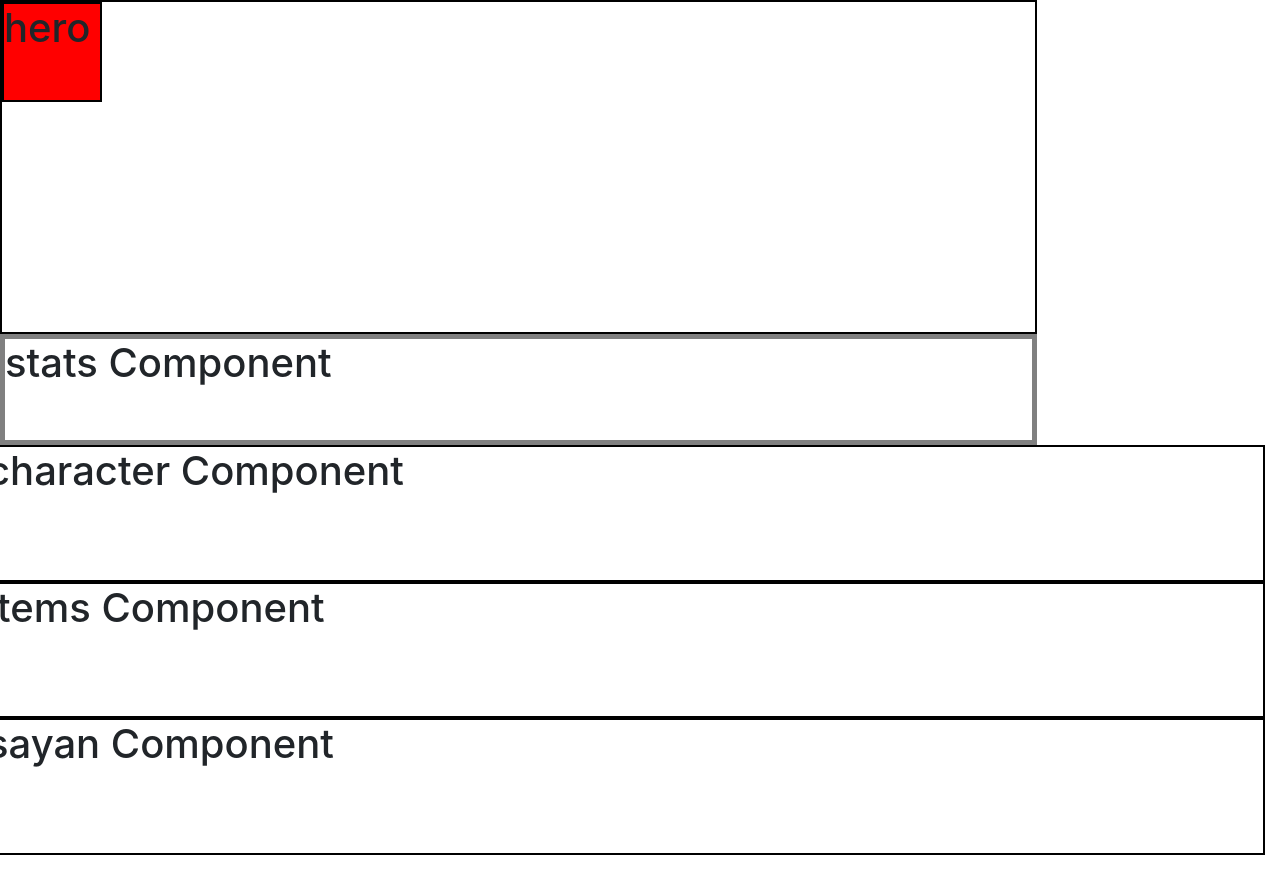
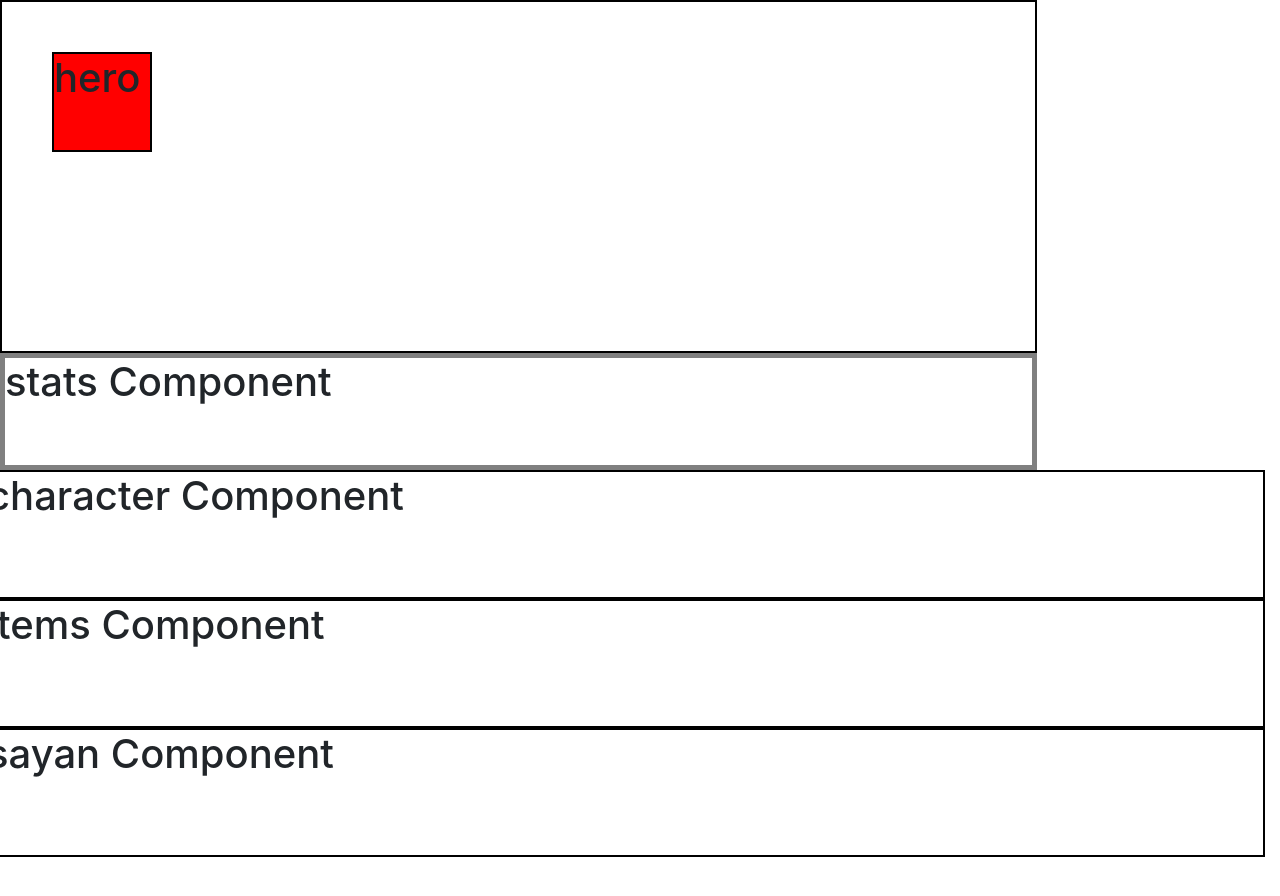
Before and after one commit to adriansdk/Iron-Hero, a Vue app: page / in a window 1280 px wide. Shown: the top 896 px of the page. Built offline with nearby package versions, Linux system fonts and the light colour scheme.

Commit message:
Progress on the movement

```diff
--- a/src/components/screen.vue
+++ b/src/components/screen.vue
@@ -1,8 +1,8 @@
 <template lang="html">
 
-  <section class="screen">
+  <section class="screen" v-on:keydown.enter="movement(e)">
     <div class="myContainer">
-      <div class="hero" v-bind:style="{movement}">
+      <div class="hero" v-bind:style="{ marginLeft: this.yPos + 'px', marginTop: this.xPos + 'px' }">
         <h1>hero</h1>
       </div>
     </div>
@@ -16,38 +16,42 @@
     name: 'screen',
     props: [],
     mounted() {
-      function movement(e) {
-        if (e.keyCode == 37) {
-          this.xPos -= '5px';
-          //left
-        }else if (e.keyCode == 38){
-          this.yPos -= 5;
-          //up
-        }else if (e.keyCode == 39){
-          this.yPos += 5;
-          //right
-        }else if (e.keyCode == 40){
-          this.xPos -= 5;
-          //down
-          console.log(this.xPos)
-        }
-      }
 
-      document.onkeydown = movement;
+
 
     },
     data() {
       return {
         screen: document.querySelector('.screen'),
         character: document.querySelector('.hero'),
-        yPos: 5,
-        xPos:5,
+        yPos: 50,
+        xPos: 50,
 
         }
     },
     methods: {
-      movement:function(e){
+      movement:function(e) {
+        console.log('whatever')
+        if (e.keyCode == 37) {
+          this.xPos -= 5
+          console.log(this.xPos)
 
+          //left
+        }else if (e.keyCode == 38){
+          this.yPos -= 5
+          console.log(this.yPos)
+          //up
+        }else if (e.keyCode == 39){
+          this.yPos += 5
+          console.log(this.yPos)
+          //right
+        }else if (e.keyCode == 40){
+          this.xPos -= 5
+          //down
+          console.log(this.xPos)
+        }
+        return {
+        }
 
       }
 
```
